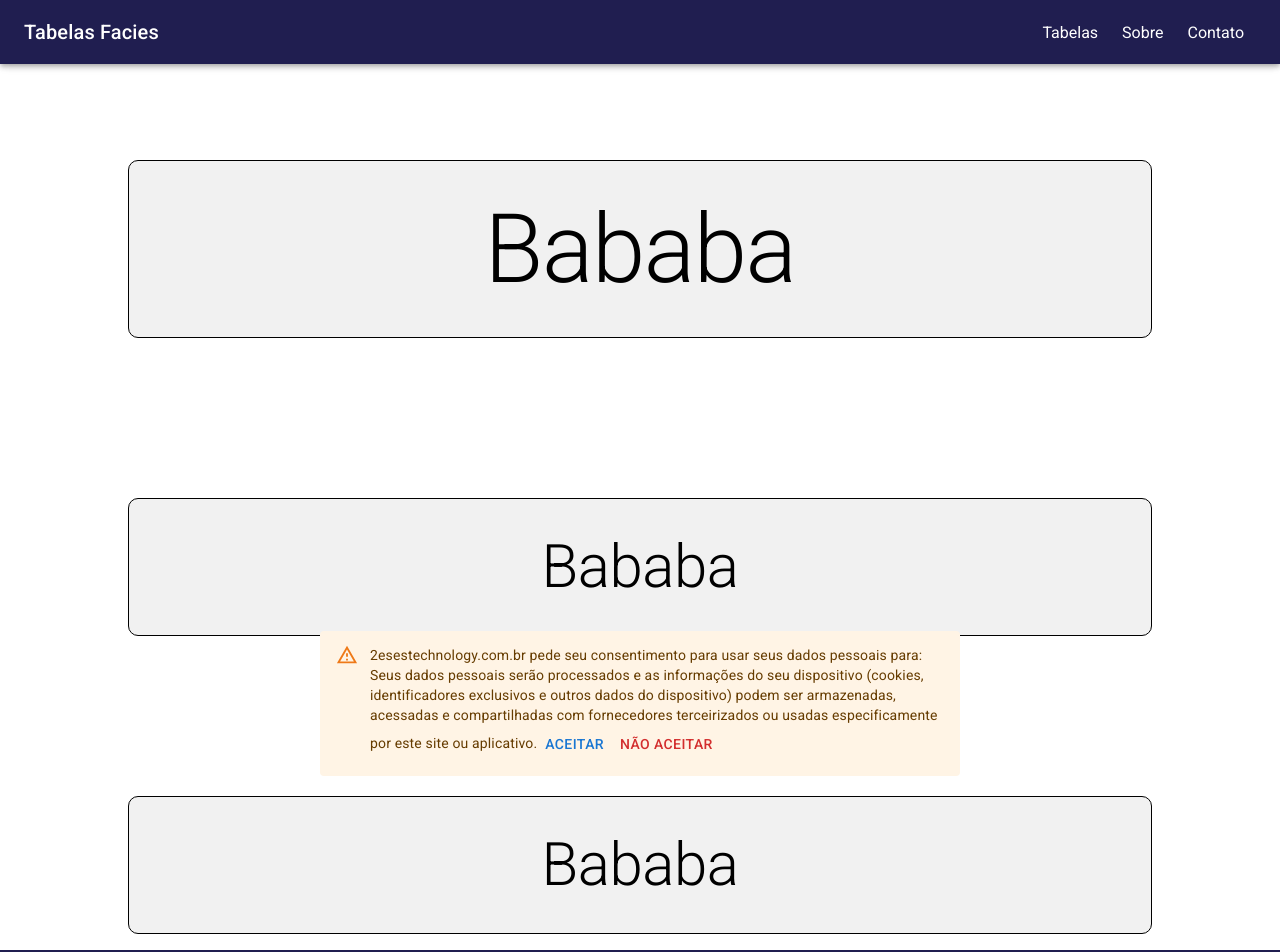
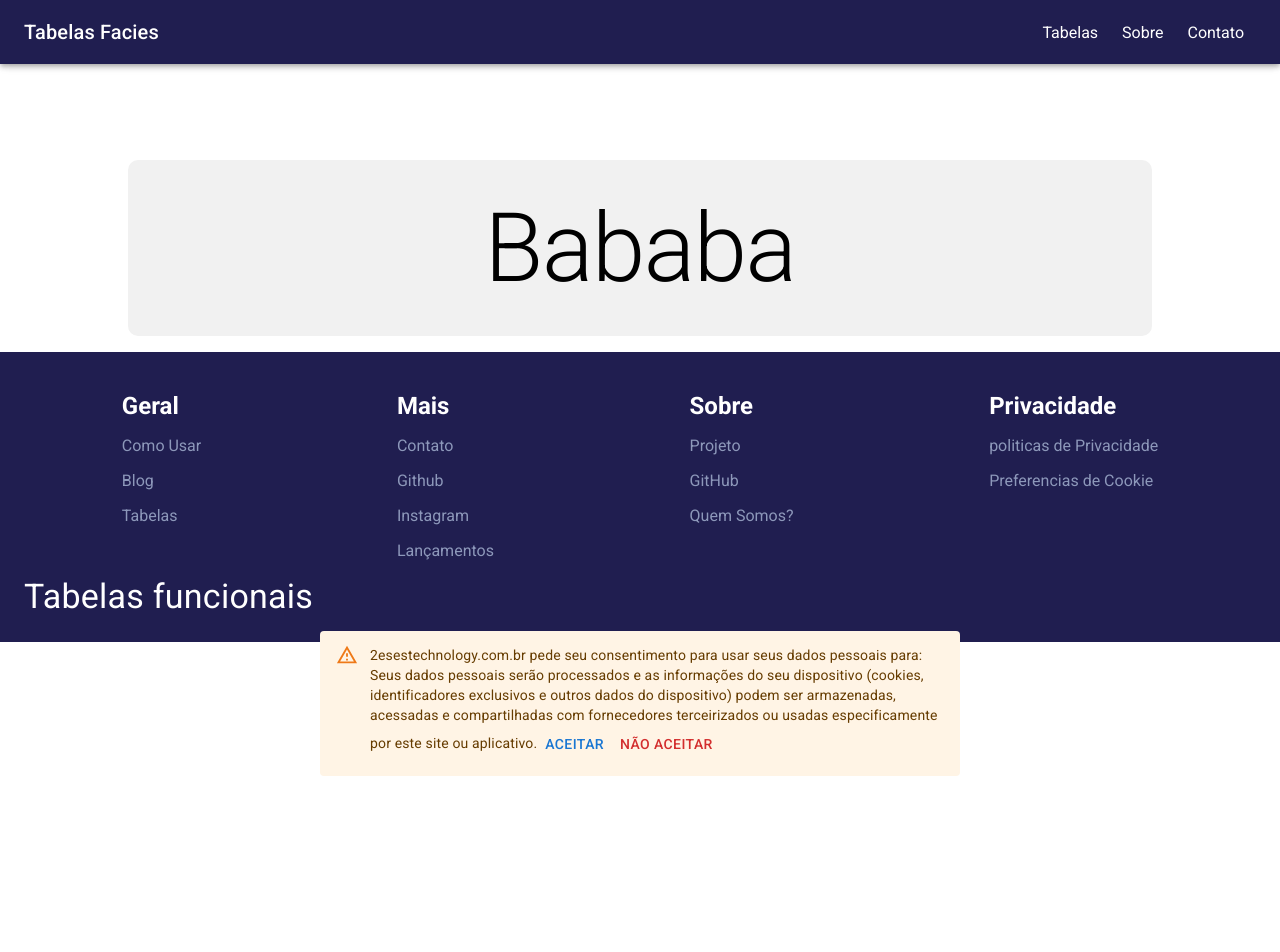
Before and after one commit to Diogozura/financas-faceis, a Next.js app: page /sobre in a window 1280 px wide. Shown: the top 952 px of the page. After the commit the page ends 800 px from the top, so only its background shows below. Built offline with nearby package versions, Linux system fonts and the light colour scheme.

Commit message:
fix : contato and sobre

```diff
--- a/src/components/TextoBox/index.tsx
+++ b/src/components/TextoBox/index.tsx
@@ -11,7 +11,7 @@ export default function TextoBox({ children }) {
                 background: '#F1F1F1',
                 textAlign: 'center',
                 padding:'2em',
-                border: '1px solid #000000',
+
                 borderRadius: '10px',
             }}>
             {children}
--- a/src/screens/ContatoScreen/index.tsx
+++ b/src/screens/ContatoScreen/index.tsx
@@ -12,8 +12,8 @@ export default function Contato() {
 
                 }}>
                     <TextoBox>
-                        <Typography variant="h1" fontSize={'4em'} fontWeight={500}>
-                            Contato
+                        <Typography variant="h2" component="h1"  fontWeight={500}>
+                            Entre em contato
                         </Typography>
                         <Typography variant="body1">
                             <Link href={'mailto:webmaster@example.com'}>
--- a/src/screens/SobreScreen/index.tsx
+++ b/src/screens/SobreScreen/index.tsx
@@ -1,4 +1,5 @@
 import Typography from "@mui/material/Typography";
+import { Box } from "@mui/system";
 import BaseSite from "../../components/Base";
 import TextoBox from "../../components/TextoBox";
 
@@ -11,16 +12,9 @@ export default function SobreScreen() {
                         Bababa
                     </Typography>
                 </TextoBox>
-                <TextoBox>
-                    <Typography variant="h2">
-                        Bababa
-                    </Typography>
-                </TextoBox>
-                <TextoBox>
-                    <Typography variant="h2">
-                        Bababa
-                    </Typography>
-                </TextoBox>
+                <Box>
+
+             </Box>
             </BaseSite>
         </>
     )
```
